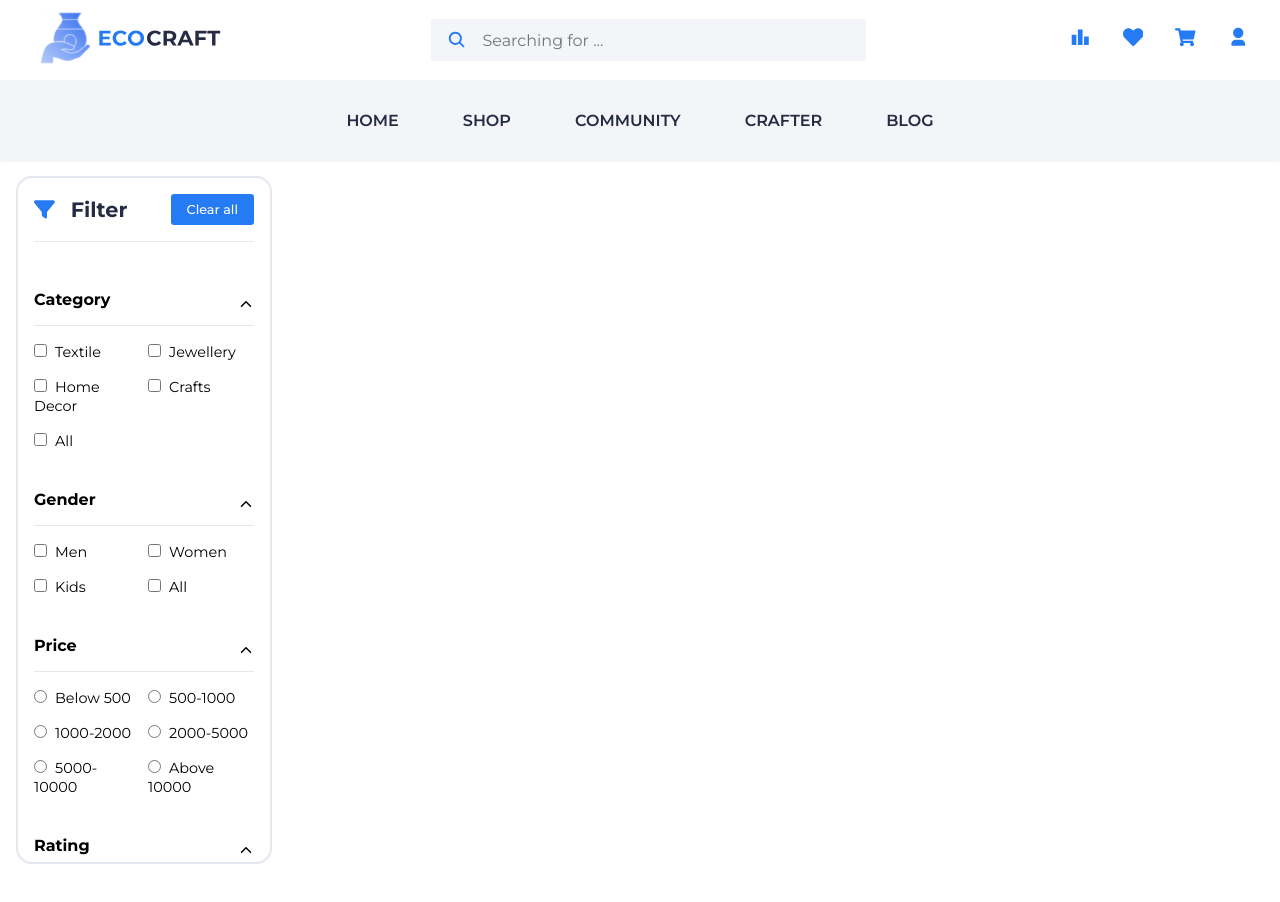
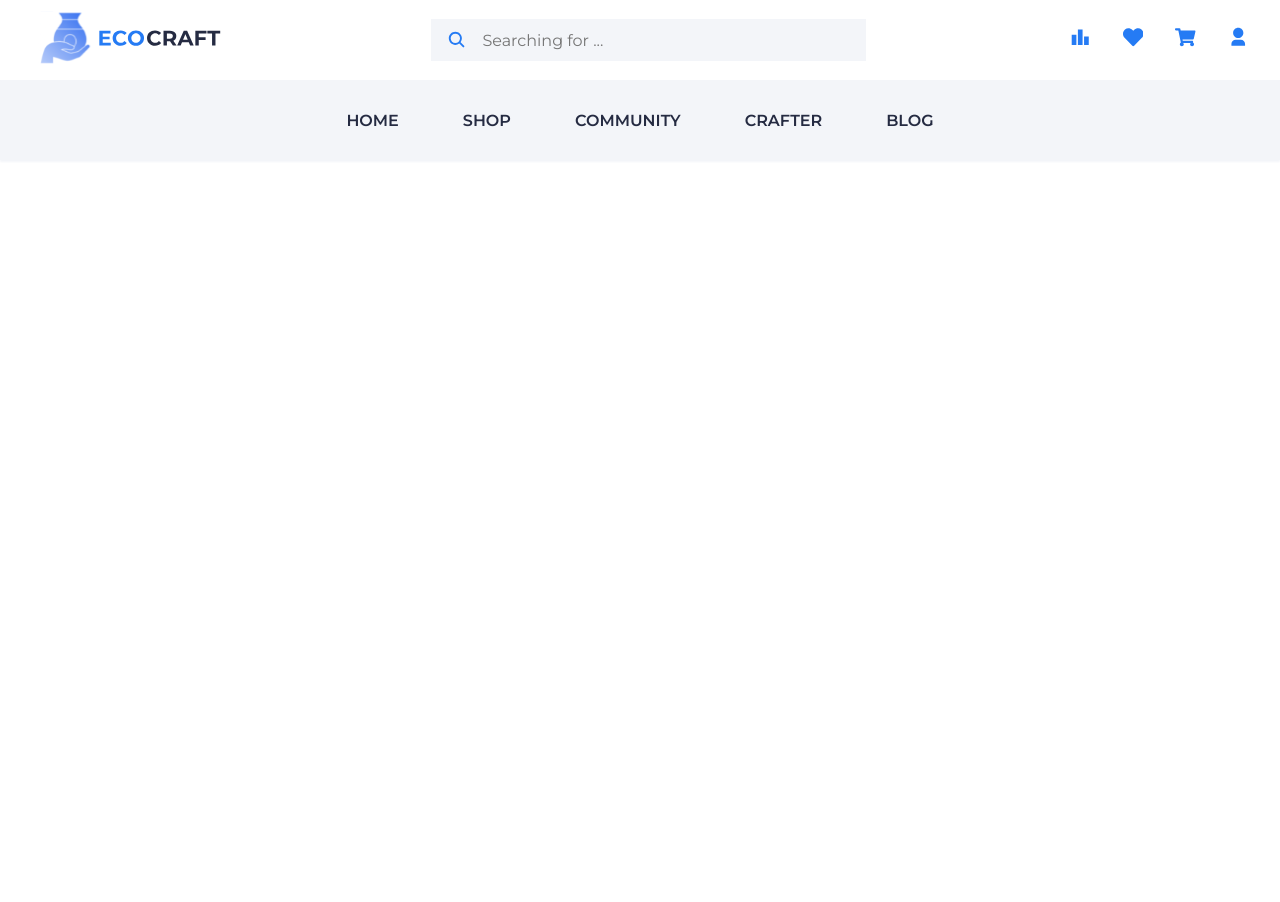
Before and after one commit to lubnafathima/EcoCraft, a React (Vite) app: page /shop in a window 1280 px wide. Shown: the top 902 px of the page. Built offline with nearby package versions, Linux system fonts and the light colour scheme.

Commit message:
update: changing shop layout

```diff
--- a/src/components/Filter/Filter.jsx
+++ b/src/components/Filter/Filter.jsx
@@ -1,199 +1,9 @@
-import { useState } from "react";
 import styles from "./Filter.module.css";
-import { FaStar, FaRegStar } from "react-icons/fa";
-import { FaFilter } from "react-icons/fa6";
-import { IoIosArrowUp, IoIosArrowDown } from "react-icons/io";
-import filter_data from "../../utils/filter";
 
 const Filter = () => {
-  const [openSections, setOpenSections] = useState({
-    Category: true,
-    Gender: true,
-    Price: true,
-    Rating: true,
-  });
-
-  const [selectedFilters, setSelectedFilters] = useState({
-    Category: [],
-    Gender: [],
-    Price: "",
-    Rating: 0,
-  });
-
-  const toggleSection = (section) => {
-    setOpenSections((prevState) => ({
-      ...prevState,
-      [section]: !prevState[section],
-    }));
-  };
-
-  const handleClearFilters = () => {
-    setSelectedFilters({
-      Category: [],
-      Gender: [],
-      Price: "",
-      Rating: 0,
-    });
-  };
-
-  const handleCheckboxChange = (filterType, value) => {
-    setSelectedFilters((prevState) => {
-      const currentValues = prevState[filterType];
-      if (currentValues.includes(value)) {
-        return {
-          ...prevState,
-          [filterType]: currentValues.filter((v) => v !== value),
-        };
-      } else {
-        return {
-          ...prevState,
-          [filterType]: [...currentValues, value],
-        };
-      }
-    });
-  };
-
-  const handleRadioChange = (filterType, value) => {
-    setSelectedFilters((prevState) => ({
-      ...prevState,
-      [filterType]: value,
-    }));
-  };
-
-  const handleStarClick = (rating) => {
-    setSelectedFilters((prevState) => ({
-      ...prevState,
-      Rating: prevState.Rating === rating ? 0 : rating,
-    }));
-  };
-
   return (
     <div className={styles.filter}>
-      <div className={styles.filter_header}>
-        <h4 className={styles.title}>
-          <FaFilter className={styles.filter_icon} /> Filter
-        </h4>
-        <button className={styles.clear} onClick={handleClearFilters}>
-          Clear all
-        </button>
-      </div>
 
-      <div className={styles.filter_section}>
-        <div
-          className={styles.filter_section_header}
-          onClick={() => toggleSection("Category")}
-        >
-          <h6 className={styles.filter_title}>Category</h6>
-          {openSections.Category ? <IoIosArrowUp /> : <IoIosArrowDown />}
-        </div>
-        {openSections.Category && (
-          <div className={styles.filter_options}>
-            {filter_data.Category.map((option, index) => (
-              <div key={index} className={styles.filter_option}>
-                <input
-                  type="checkbox"
-                  id={option}
-                  name={option}
-                  value={option}
-                  checked={selectedFilters.Category.includes(option)}
-                  onChange={() => handleCheckboxChange("Category", option)}
-                  className={styles.filter_checkbox}
-                />
-                <label htmlFor={option} className={styles.filter_label}>
-                  {option}
-                </label>
-              </div>
-            ))}
-          </div>
-        )}
-      </div>
-
-      <div className={styles.filter_section}>
-        <div
-          className={styles.filter_section_header}
-          onClick={() => toggleSection("Gender")}
-        >
-          <h6 className={styles.filter_title}>Gender</h6>
-          {openSections.Gender ? <IoIosArrowUp /> : <IoIosArrowDown />}
-        </div>
-        {openSections.Gender && (
-          <div className={styles.filter_options}>
-            {filter_data.Gender.map((option, index) => (
-              <div key={index} className={styles.filter_option}>
-                <input
-                  type="checkbox"
-                  id={option}
-                  name={option}
-                  value={option}
-                  checked={selectedFilters.Gender.includes(option)}
-                  onChange={() => handleCheckboxChange("Gender", option)}
-                  className={styles.filter_checkbox}
-                />
-                <label htmlFor={option} className={styles.filter_label}>
-                  {option}
-                </label>
-              </div>
-            ))}
-          </div>
-        )}
-      </div>
-
-      <div className={styles.filter_section}>
-        <div
-          className={styles.filter_section_header}
-          onClick={() => toggleSection("Price")}
-        >
-          <h6 className={styles.filter_title}>Price</h6>
-          {openSections.Price ? <IoIosArrowUp /> : <IoIosArrowDown />}
-        </div>
-        {openSections.Price && (
-          <div className={styles.filter_options}>
-            {filter_data.Price.map((option, index) => (
-              <div key={index} className={styles.filter_option}>
-                <input
-                  type="radio"
-                  id={option}
-                  name="price"
-                  value={option}
-                  checked={selectedFilters.Price === option}
-                  onChange={() => handleRadioChange("Price", option)}
-                  className={styles.filter_checkbox}
-                />
-                <label htmlFor={option} className={styles.filter_label}>
-                  {option}
-                </label>
-              </div>
-            ))}
-          </div>
-        )}
-      </div>
-
-      <div className={styles.filter_section}>
-        <div
-          className={styles.filter_section_header}
-          onClick={() => toggleSection("Rating")}
-        >
-          <h6 className={styles.filter_title}>Rating</h6>
-          {openSections.Rating ? <IoIosArrowUp /> : <IoIosArrowDown />}
-        </div>
-        {openSections.Rating && (
-          <div className={styles.filter_stars_options}>
-            {[1, 2, 3, 4, 5].map((rating) => (
-              <div
-                key={rating}
-                className={styles.filter_star}
-                onClick={() => handleStarClick(rating)}
-              >
-                {rating <= selectedFilters.Rating ? (
-                  <FaStar className={styles.star_icon} />
-                ) : (
-                  <FaRegStar className={styles.star_icon} />
-                )}
-              </div>
-            ))}
-          </div>
-        )}
-      </div>
     </div>
   );
 };
--- a/src/components/Filter/Filter.module.css
+++ /dev/null
@@ -1,137 +0,0 @@
-.filter {
-  display: flex;
-  flex-direction: column;
-  gap: 1rem;
-  position: sticky;
-  top: 6rem;
-  left: 1rem;
-  width: 20vw;
-  height: calc(98vh - 6rem);
-  padding: 1rem;
-  overflow-y: auto;
-  border: 2px solid var(--border);
-  border-radius: 1rem;
-  -webkit-border-radius: 1rem;
-  -moz-border-radius: 1rem;
-  -ms-border-radius: 1rem;
-  -o-border-radius: 1rem;
-  scrollbar-width: none;
-}
-
-.filter_header {
-    display: flex;
-    justify-content: space-between;
-    align-items: center;
-    padding-bottom: 1rem;
-    border-bottom: 0.1rem solid var(--border);
-    margin-bottom: 2rem;
-}
-
-.title {
-  font-size: 1.3rem;
-  color: var(--dark);
-  display: flex;
-  align-items: center;
-  gap: 1rem;
-}
-
-.filter_icon {
-  color: var(--clear_blue);
-}
-
-.clear {
-    background-color: var(--clear_blue);
-    border: none;
-    border-radius: .2rem;
-    color: var(--white);
-    cursor: pointer;
-    font-size: .8rem;
-    font-weight: 500;
-    padding: .5rem 1rem;
-    transition: var(--transition);
-    -webkit-border-radius: .2rem;
-    -moz-border-radius: .2rem;
-    -ms-border-radius: .2rem;
-    -o-border-radius: .2rem;
-    -webkit-transition: var(--transition);
-    -moz-transition: var(--transition);
-    -ms-transition: var(--transition);
-    -o-transition: var(--transition);
-}
-
-.clear:hover {
-    background-color: var(--ruri_blue);
-}
-
-.filter_section {
-  margin-bottom: 1rem;
-}
-
-.filter_section_header {
-  display: flex;
-  justify-content: space-between;
-  align-items: center;
-  padding-bottom: .5rem;
-  border-bottom: 0.05rem solid var(--border);
-  margin-bottom: 1rem;
-  cursor: pointer;
-}
-
-.filter_title {
-  font-size: 1rem;
-  font-weight: bold;
-  margin-bottom: 0.5rem;
-}
-
-.filter_options {
-  display: grid;
-  grid-template-columns: repeat(2, 1fr);
-  gap: 0.5rem;
-}
-
-.filter_option {
-  margin-bottom: 0.5rem;
-}
-
-.filter_checkbox,
-.filter_radio {
-  margin-right: 0.5rem;
-  cursor: pointer;
-}
-
-.filter_label {
-  font-size: 0.9rem;
-}
-
-.filter_star_input {
-  display: none; /* Hide the radio input */
-}
-
-.filter_star_label {
-  cursor: pointer;
-  font-size: 1.5rem;
-  color: #ddd; /* Default star color */
-  transition: color 0.2s;
-}
-
-.filter_star_input:checked ~ .filter_star_label {
-  color: #ffd700; /* Gold color for checked stars */
-}
-
-.filter_stars_options {
-    display: flex;
-}
-
-.filter_star {
-  margin-right: 0.2rem;
-  color: var(--star);
-  font-size: 1.5rem;
-}
-
-.filter::-webkit-scrollbar {
-  width: 0;
-}
-
-.star_icon {
-  cursor: pointer;
-}
--- a/src/pages/Shop/Shop.jsx
+++ b/src/pages/Shop/Shop.jsx
@@ -1,6 +1,5 @@
 import styles from "./Shop.module.css";
 import Layout from "../Layout/Layout";
-import Filter from "../../components/Filter/Filter";
 import ShopComponent from "../../components/ShopComponent/ShopComponent";
 
 const Shop = () => {
@@ -8,7 +7,6 @@ const Shop = () => {
     <div className={styles.shop}>
       <Layout>
         <div className={styles.shop_container}>
-          <Filter />
           <ShopComponent />
         </div>
       </Layout>
--- a/src/pages/Shop/Shop.module.css
+++ b/src/pages/Shop/Shop.module.css
@@ -1,14 +1,4 @@
-.shop {
-  position: relative;
-}
 
-.shop_container {
-  width: 100%;
-  min-height: 80vh;
-  display: flex;
-  gap: 1rem;
-  padding: 1rem;
-}
 
 @media screen and (max-width: 1200px) {
 }
```
